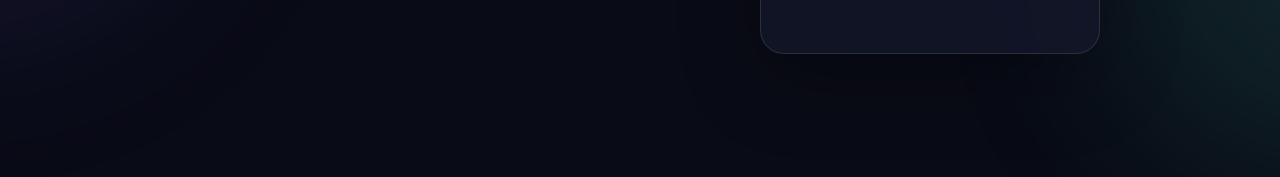
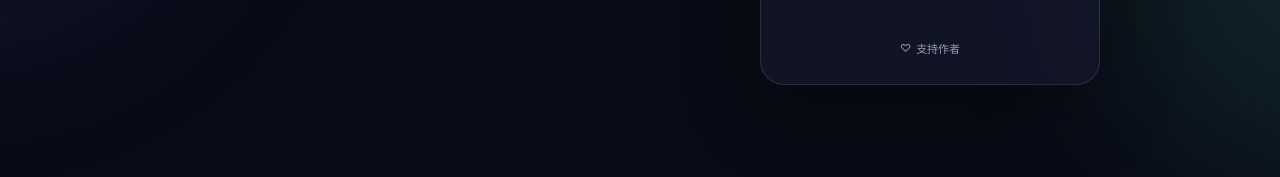
Before and after one commit to BWUnicorn/consensus-lab, a website: page index.html in a window 1280 px wide. Shown: the part 555-732 px from the top of the page. Drawn offline with Linux system fonts and the light colour scheme.

Commit message:
Add support author link

```diff
--- a/index.html
+++ b/index.html
@@ -50,6 +50,9 @@
             <button id="join-room" class="secondary-button">加入</button>
           </div>
           <p id="home-message" class="form-message" role="alert"></p>
+          <a class="support-author-link" href="./support-author.jpg" target="_blank" rel="noopener">
+            <span aria-hidden="true">♡</span> 支持作者
+          </a>
         </div>
       </section>
 
--- a/server.js
+++ b/server.js
@@ -994,6 +994,8 @@ const mimeTypes = {
   ".css": "text/css; charset=utf-8",
   ".js": "text/javascript; charset=utf-8",
   ".svg": "image/svg+xml",
+  ".jpg": "image/jpeg",
+  ".jpeg": "image/jpeg",
   ".md": "text/markdown; charset=utf-8",
 };
 
--- a/styles.css
+++ b/styles.css
@@ -306,6 +306,30 @@ input:focus {
   margin: 12px 0 0;
   color: var(--danger);
   font-size: 12px;
+}
+
+.support-author-link {
+  display: flex;
+  width: fit-content;
+  align-items: center;
+  gap: 5px;
+  margin: 15px auto 0;
+  color: var(--muted);
+  font-size: 11px;
+  text-decoration: none;
+  transition: color 0.18s, transform 0.18s;
+}
+
+.support-author-link:hover,
+.support-author-link:focus-visible {
+  color: var(--pink);
+  transform: translateY(-1px);
+}
+
+.support-author-link:focus-visible {
+  border-radius: 6px;
+  outline: 2px solid rgba(255, 116, 187, 0.45);
+  outline-offset: 4px;
 }
 
 .section-heading {
```
Also changed, not shown: support-author.jpg (added), 1 other file.
